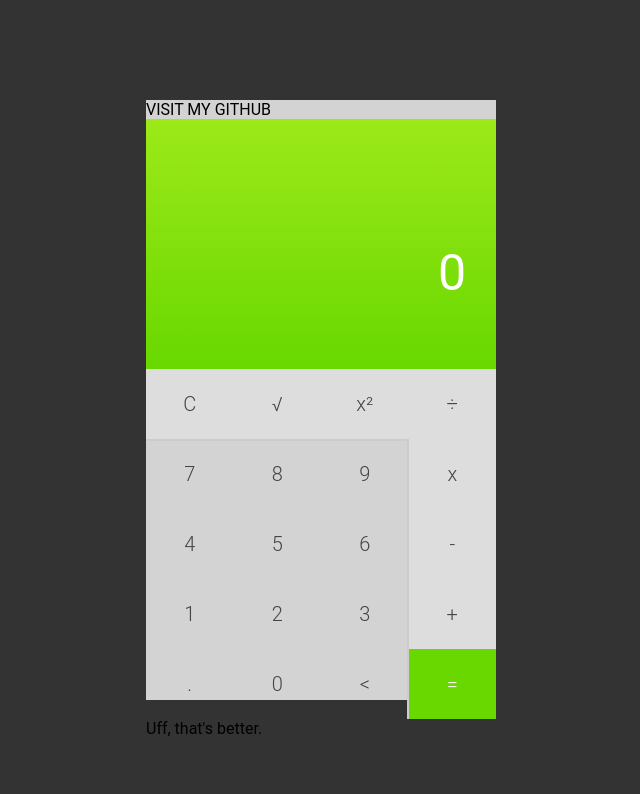
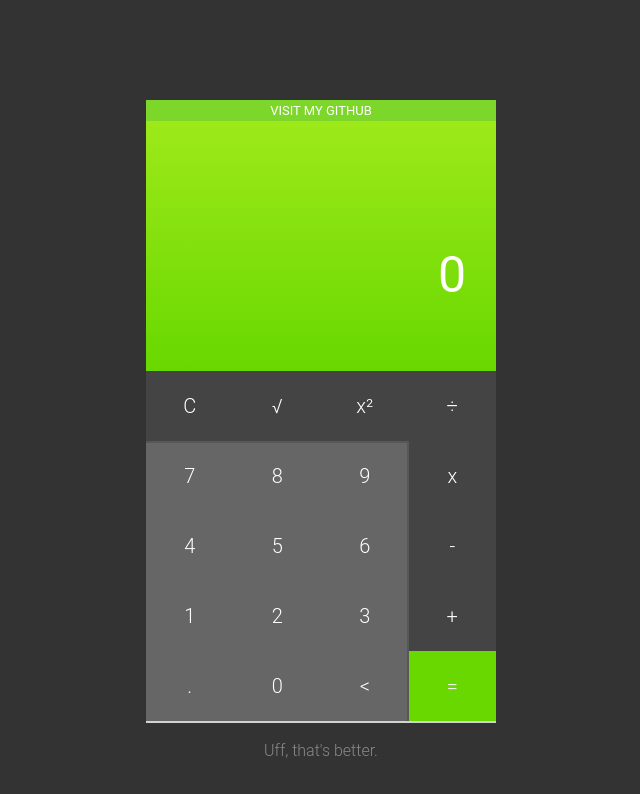
Before and after one commit to RicardoPBarbosa/calculator-react-js, a plain HTML site: page index.html in a window 1280 px wide. Both pictures are taken after a click on the element "Argh! My eyes!". Shown: the whole page, without its empty margins (319-959 px from the left). Drawn offline with Linux system fonts and the light colour scheme.

Commit message:
Working calculator
Made a "change theme" option aswell (for fun)

```diff
--- a/css/main.css
+++ b/css/main.css
@@ -1,16 +1,16 @@
 body{background:#E5E5E5;margin:0;padding:0;width:100%;height:100%;font-family: 'Roboto', sans-serif;-moz-user-select: none; -webkit-user-select: none; -ms-user-select:none; user-select:none;-o-user-select:none;}
 a{color:inherit;text-decoration:none;}
-#app{width:350px;height:600px;background:#D3D3D3;margin:auto;margin-top:100px;}
+#app{width:350px;height:623px;background:#D3D3D3;margin:auto;margin-top:100px;}
 #calculator{width:100%;height:100%;}
 #calculator > div{width:100%;}
 #mathtable{height:350px;font-size:20px;font-weight:300;color:#444;}
-.rows{width:100%;height:70px;}
 .numoperand{float:left;height:100%;width:87.5px;text-align:center;line-height:70px;cursor:pointer;}
 .numoperand:hover{background:#CCCCCC;}
+.rows{width:100%;height:70px;}
 .rows:last-child > .numoperand:last-child{background:#68D800;color:white;}
 .rows:last-child > .numoperand:last-child:hover{background:#6FE600;}
+.rows:first-child  .numoperand:last-child{box-shadow:none;}
 .rows:first-child{background:#DDDDDD;-webkit-box-shadow: 0px 2px 0px 0px rgba(204,204,204,1);-moz-box-shadow: 0px 2px 0px 0px rgba(204,204,204,1);box-shadow: 0px 2px 0px 0px rgba(204,204,204,1);}
-.rows:first-child  .numoperand:last-child{box-shadow:none;}
 .rows .numoperand:last-child{-webkit-box-shadow: -2px 0px 0px 0px rgba(204,204,204,1);-moz-box-shadow: -2px 0px 0px 0px rgba(204,204,204,1);box-shadow: -2px 0px 0px 0px rgba(204,204,204,1);background:#DDDDDD;}
 .rows .numoperand:last-child:hover{background:#CCCCCC;}
 #result{height:250px;background:#9DE919;background: rgb(157,233,25);background: -moz-linear-gradient(top, rgba(157,233,25,1) 0%, rgba(104,216,0,1) 100%);background: -webkit-linear-gradient(top, rgba(157,233,25,1) 0%,rgba(104,216,0,1) 100%);background: linear-gradient(to bottom, rgba(157,233,25,1) 0%,rgba(104,216,0,1) 100%);filter: progid:DXImageTransform.Microsoft.gradient( startColorstr='#9de919', endColorstr='#68d800',GradientType=0 );color:white;}
@@ -20,3 +20,16 @@ p{margin:0;padding:0;}
 #currentMath{font-weight:300;overflow:hidden;}
 #currentMath > p{padding-top:90px !important;max-height:100px;}
 #solution{font-size:50px;overflow:hidden;}
+
+#changeColor{text-align:center;margin-top:20px;cursor:pointer;color:#888;font-weight:300;}
+#changeColor:hover{text-decoration:underline;}
+#github{text-align:center;cursor:pointer;background:rgba(104,216,0,0.8);color:white;font-size:13px;padding:3px 0px;}
+#github:hover{text-decoration:underline;}
+
+/* Dark theme */
+.numoperandD:hover{background:#575757;}
+.rowsD .numoperandD:last-child:hover{background:#575757;}
+.rowsD{color:white;}
+.rowsD:first-child{background:#444444;-webkit-box-shadow: 0px 2px 0px 0px rgba(87,87,87,1);-moz-box-shadow: 0px 2px 0px 0px rgba(87,87,87,1);box-shadow: 0px 2px 0px 0px rgba(87,87,87,1);}
+.rowsD .numoperand:last-child{-webkit-box-shadow: -2px 0px 0px 0px rgba(87,87,87,1);-moz-box-shadow: -2px 0px 0px 0px rgba(87,87,87,1);box-shadow: -2px 0px 0px 0px rgba(87,87,87,1);background:#444444;}
+.mathtableD{background:#666;}
```
